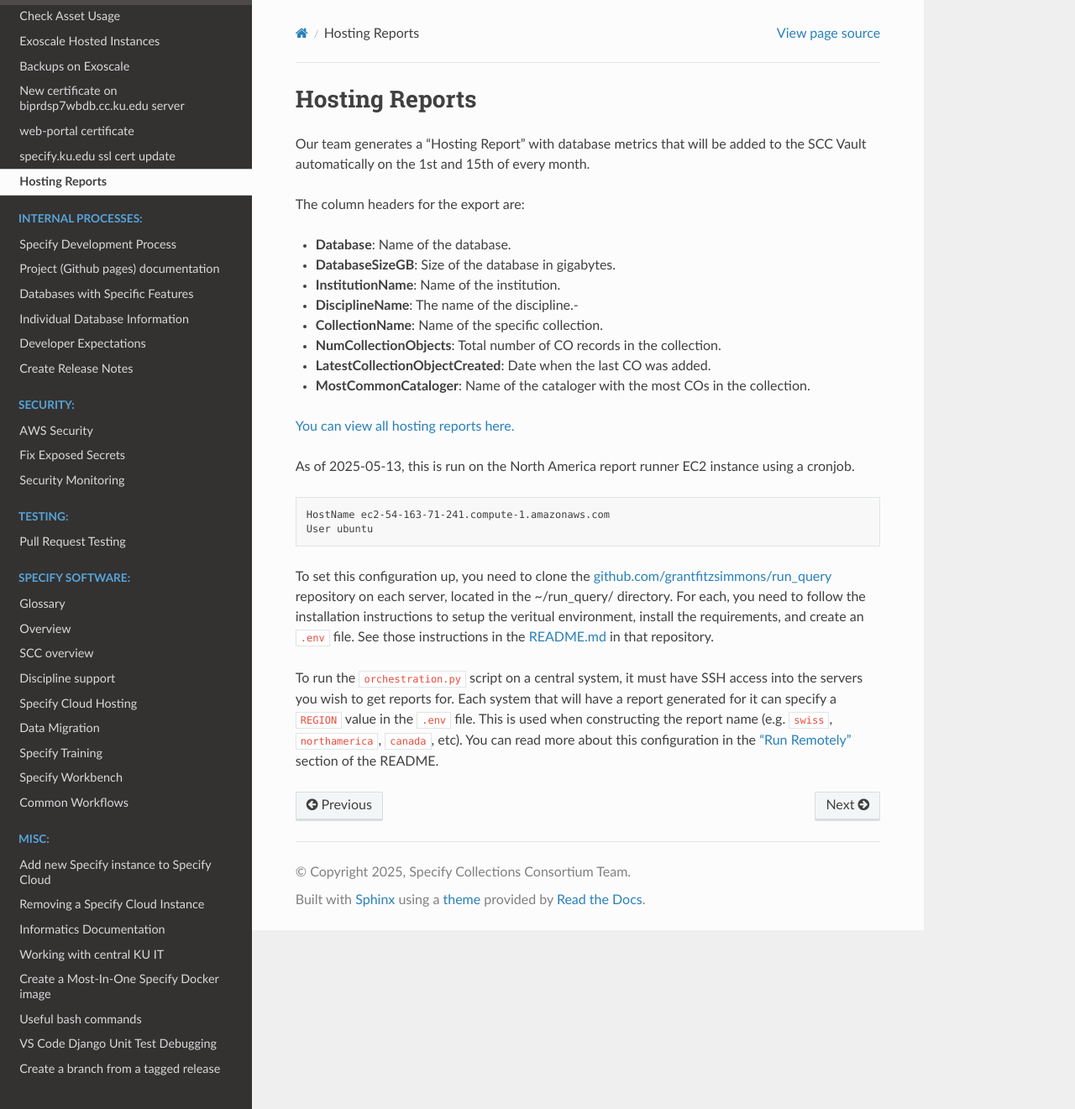
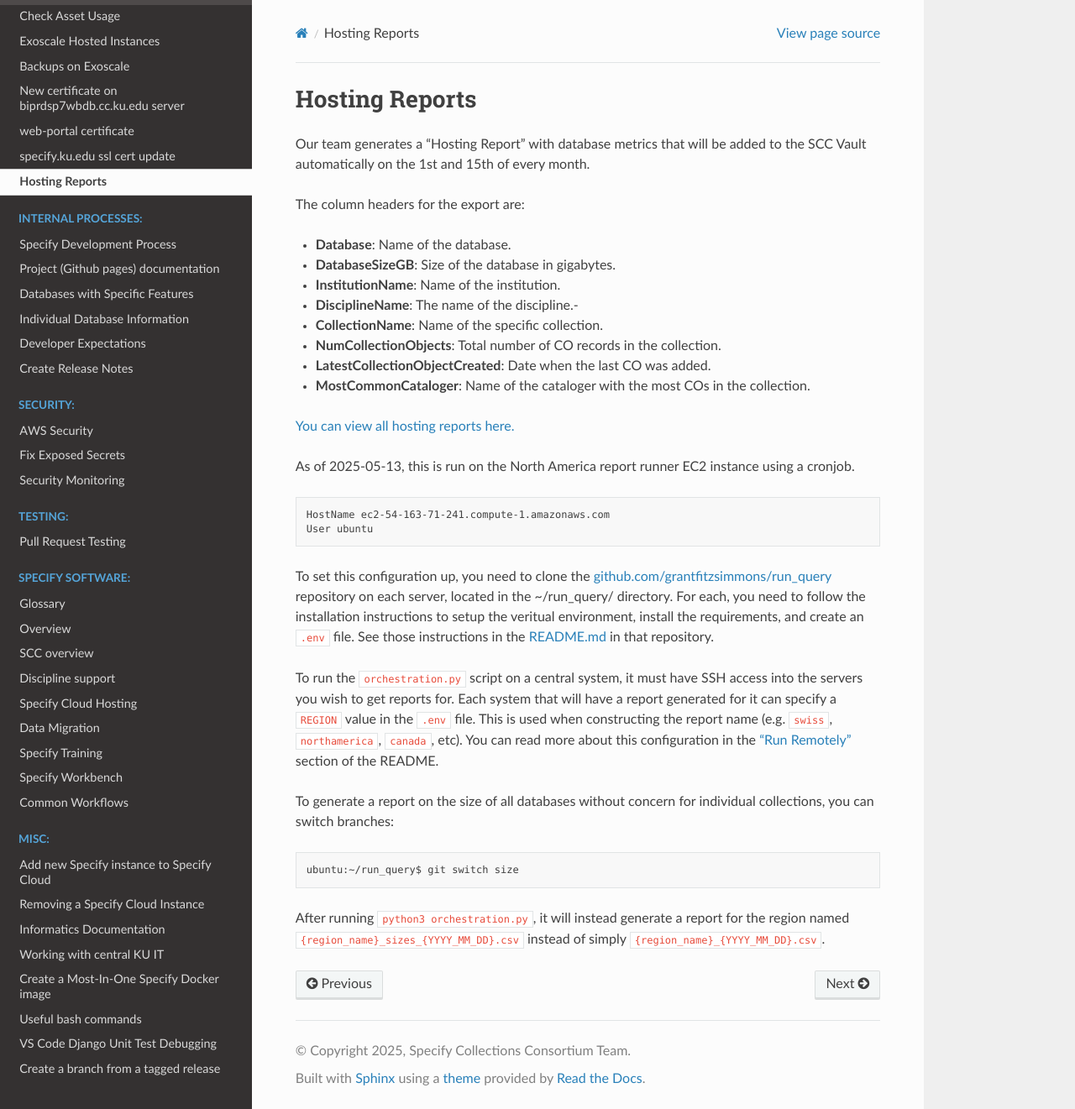
Before and after one commit to specify/specify.github.io, a Sphinx documentation site: the page built from sphinx/server_management/reports.md, in a window 1280 px wide and 1321 px high. Shown: the whole window at 84% size. Built offline with Sphinx 7.4.7 and the Read the Docs theme 3.1.0, drawn with Linux system fonts in a browser that asks for light colours.

Commit message:
Update reports.md

````diff
--- a/sphinx/server_management/reports.md
+++ b/sphinx/server_management/reports.md
@@ -24,3 +24,11 @@ User ubuntu
 To set this configuration up, you need to clone the [github.com/grantfitzsimmons/run_query](https://github.com/grantfitzsimmons/run_query) repository on each server, located in the ~/run_query/ directory. For each, you need to follow the installation instructions to setup the veritual environment, install the requirements, and create an `.env` file. See those instructions in the [README.md](https://github.com/grantfitzsimmons/run_query/blob/main/README.md) in that repository.
 
 To run the `orchestration.py` script on a central system, it must have SSH access into the servers you wish to get reports for. Each system that will have a report generated for it can specify a `REGION` value in the `.env` file. This is used when constructing the report name (e.g. `swiss`, `northamerica`, `canada`, etc). You can read more about this configuration in the ["Run Remotely"](https://github.com/grantfitzsimmons/run_query#run-remotely) section of the README.
+
+To generate a report on the size of all databases without concern for individual collections, you can switch branches:
+
+```
+ubuntu:~/run_query$ git switch size
+```
+
+After running `python3 orchestration.py`, it will instead generate a report for the region named `{region_name}_sizes_{YYYY_MM_DD}.csv` instead of simply `{region_name}_{YYYY_MM_DD}.csv`.
````
